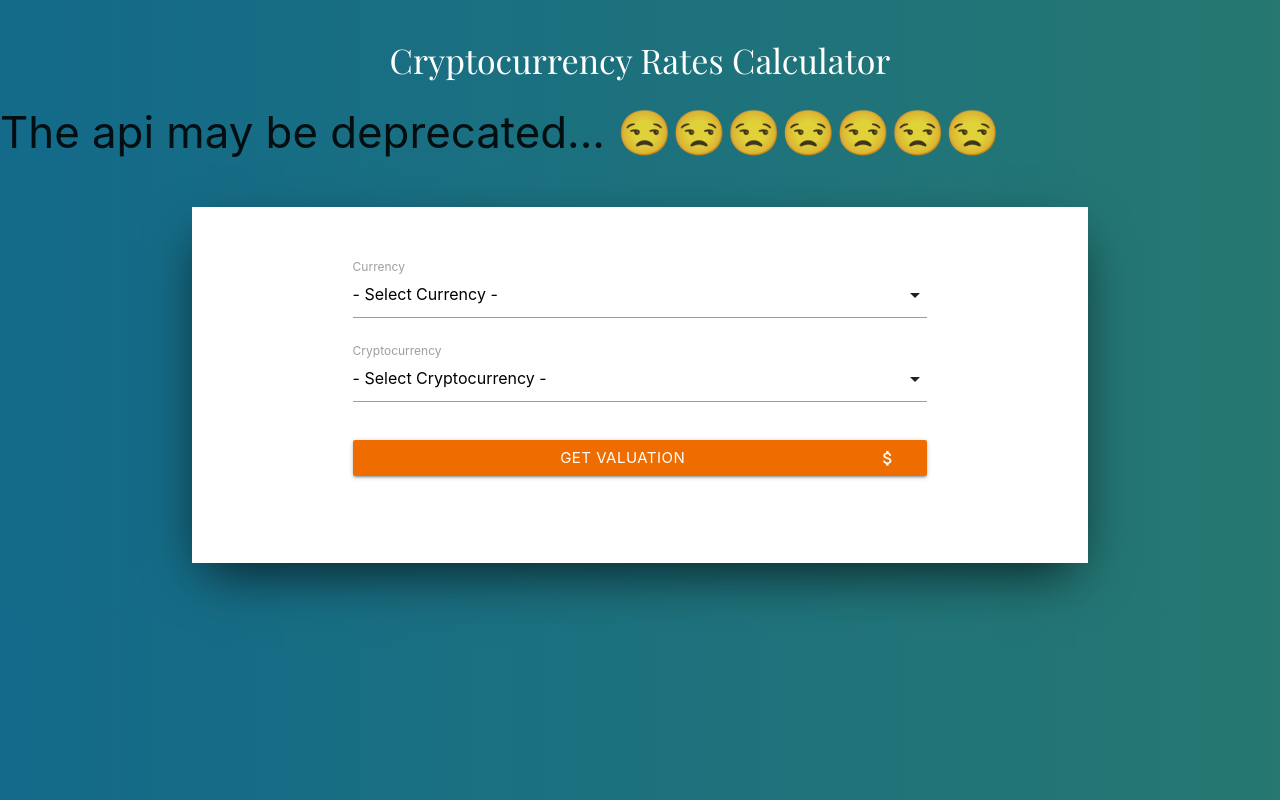
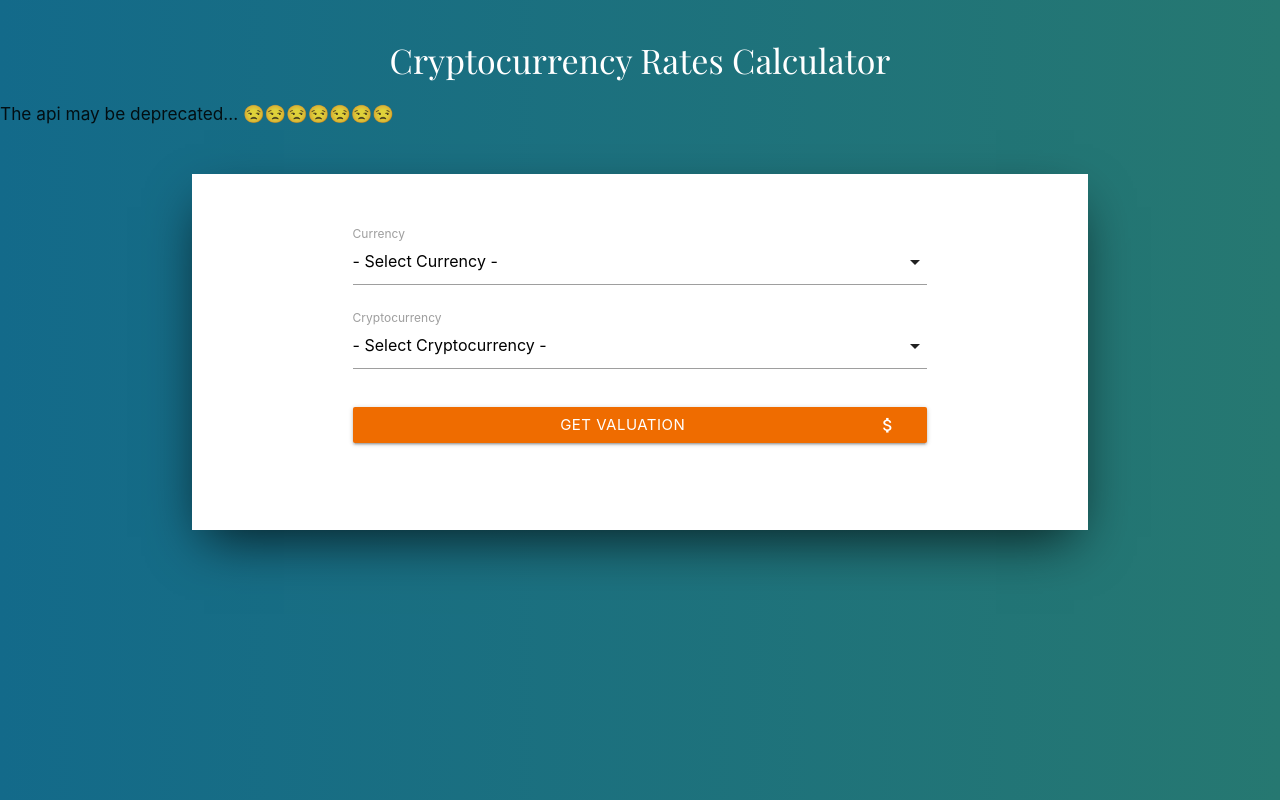
Before and after one commit to AssouaAlbert/cryptocurrencies, a plain HTML site: page index.html in a window 1280 px wide. Drawn offline with nearby package versions, Linux system fonts and the light colour scheme.

Commit message:
API is deprecated

```diff
--- a/index.html
+++ b/index.html
@@ -12,7 +12,7 @@
 <body>
     <div>
         <h1 class="center">Cryptocurrency Rates Calculator</h1>
-        <h3>The api may be deprecated... 😒😒😒😒😒😒😒</h3>
+        <h6>The api may be deprecated... 😒😒😒😒😒😒😒</h6>
     </div>
     <div class="container main-content">
         <!-- Page Content goes here -->
```
